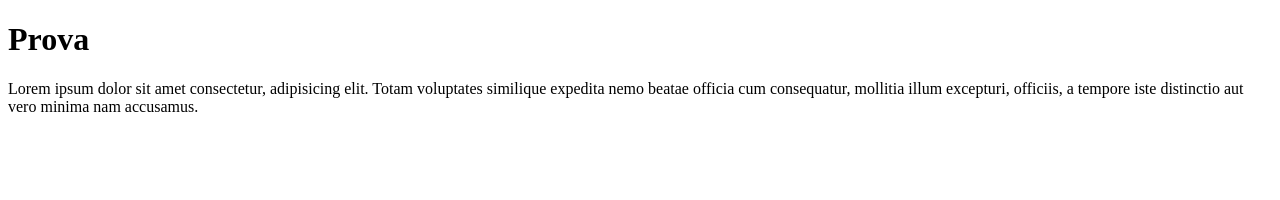
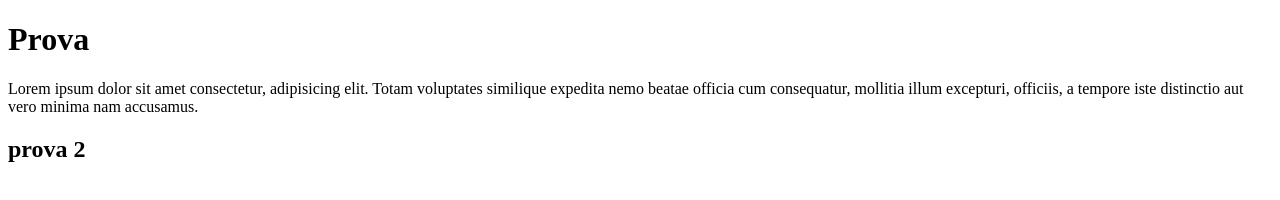
Before and after one commit to fdeluca85/primo_test, a plain HTML site: page index.html in a window 1280 px wide. Drawn offline with Linux system fonts and the light colour scheme.

Commit message:
inserit h2

```diff
--- a/index.html
+++ b/index.html
@@ -9,5 +9,6 @@
 <body>
     <h1>Prova</h1>
     <p>Lorem ipsum dolor sit amet consectetur, adipisicing elit. Totam voluptates similique expedita nemo beatae officia cum consequatur, mollitia illum excepturi, officiis, a tempore iste distinctio aut vero minima nam accusamus.</p>
+    <h2>prova 2</h2>
 </body>
 </html>
```
